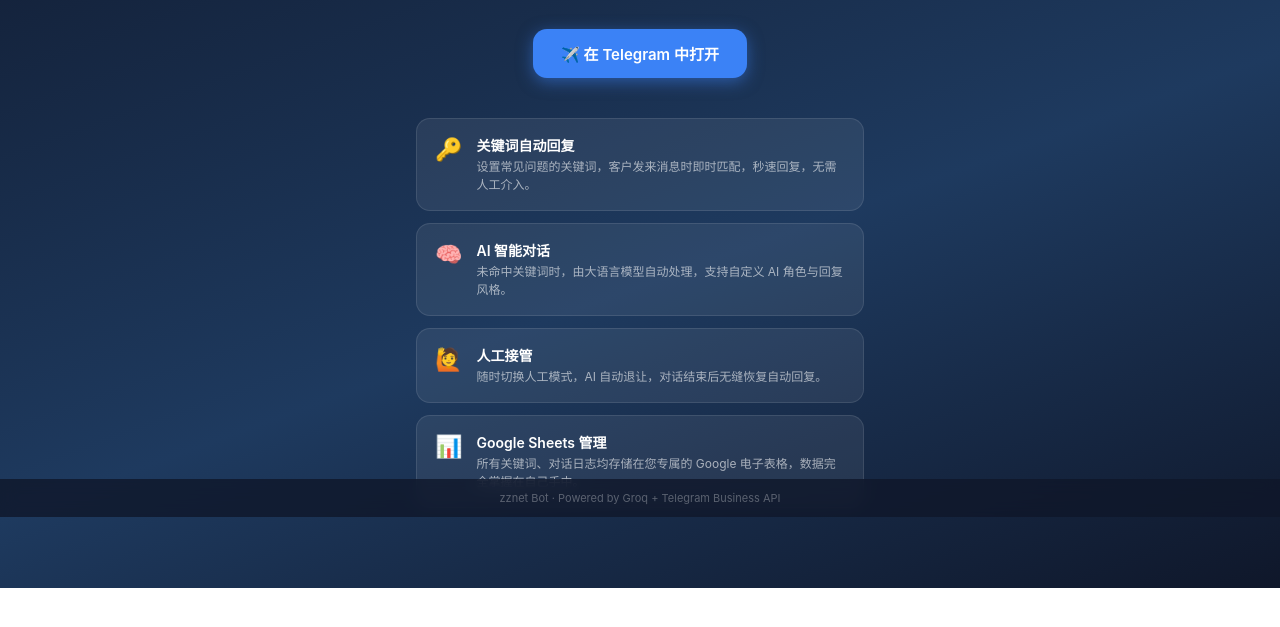
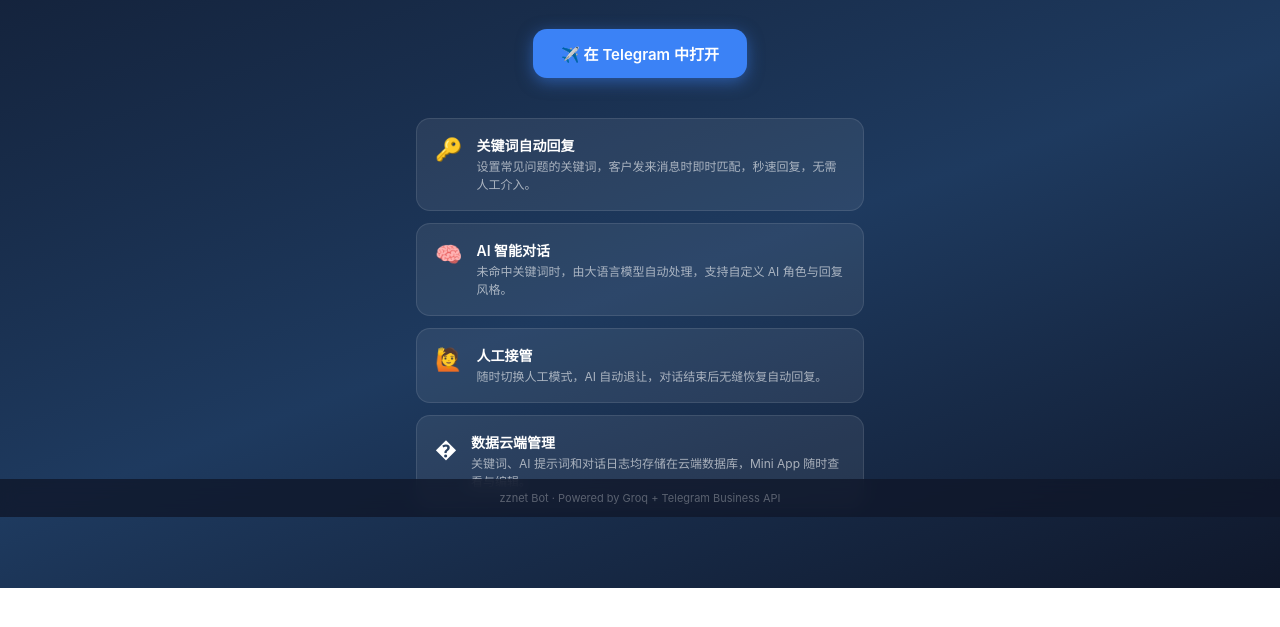
Before and after one commit to jordankid2/businessbot, a website: page public/index.html in a window 1280 px wide. Shown: the part 283-910 px from the top of the page. Drawn offline with Linux system fonts and the light colour scheme.

Commit message:
fix: show/hide helpers now explicitly set display:block/none — app was never visible after auth

```diff
--- a/public/index.html
+++ b/public/index.html
@@ -337,7 +337,7 @@
 </div>
 
 <!-- Error screen -->
-<div id="error-screen" style="display:none">
+<div id="error-screen" style="display:none;">
   <div style="font-size:32px">⚠️</div>
   <div style="font-weight:600">无法加载</div>
   <div id="error-msg"></div>
@@ -375,10 +375,10 @@
       </div>
     </div>
     <div class="feature-card">
-      <div class="feature-icon">📊</div>
+      <div class="feature-icon">�️</div>
       <div class="feature-text">
-        <h3>Google Sheets 管理</h3>
-        <p>所有关键词、对话日志均存储在您专属的 Google 电子表格，数据完全掌握在自己手中。</p>
+        <h3>数据云端管理</h3>
+        <p>关键词、AI 提示词和对话日志均存储在云端数据库，Mini App 随时查看与编辑。</p>
       </div>
     </div>
   </div>
@@ -491,7 +491,7 @@
 
   // ── Helpers ────────────────────────────────────────────────────────────────
 
-  function show(id)   { document.getElementById(id).style.display = ""; }
+  function show(id)   { document.getElementById(id).style.display = "block"; }
   function hide(id)   { document.getElementById(id).style.display = "none"; }
   function block(id)  { document.getElementById(id).style.display = "flex"; }
 
```
